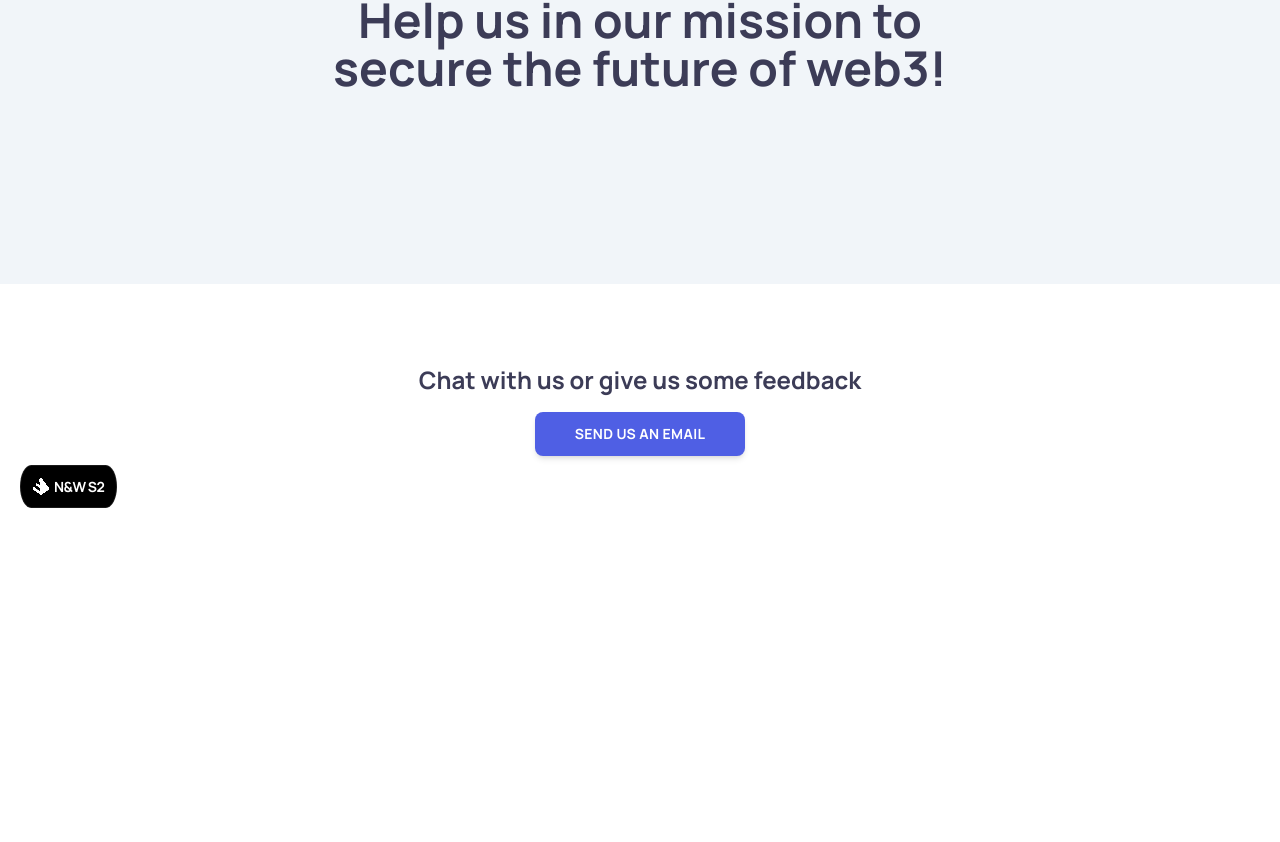
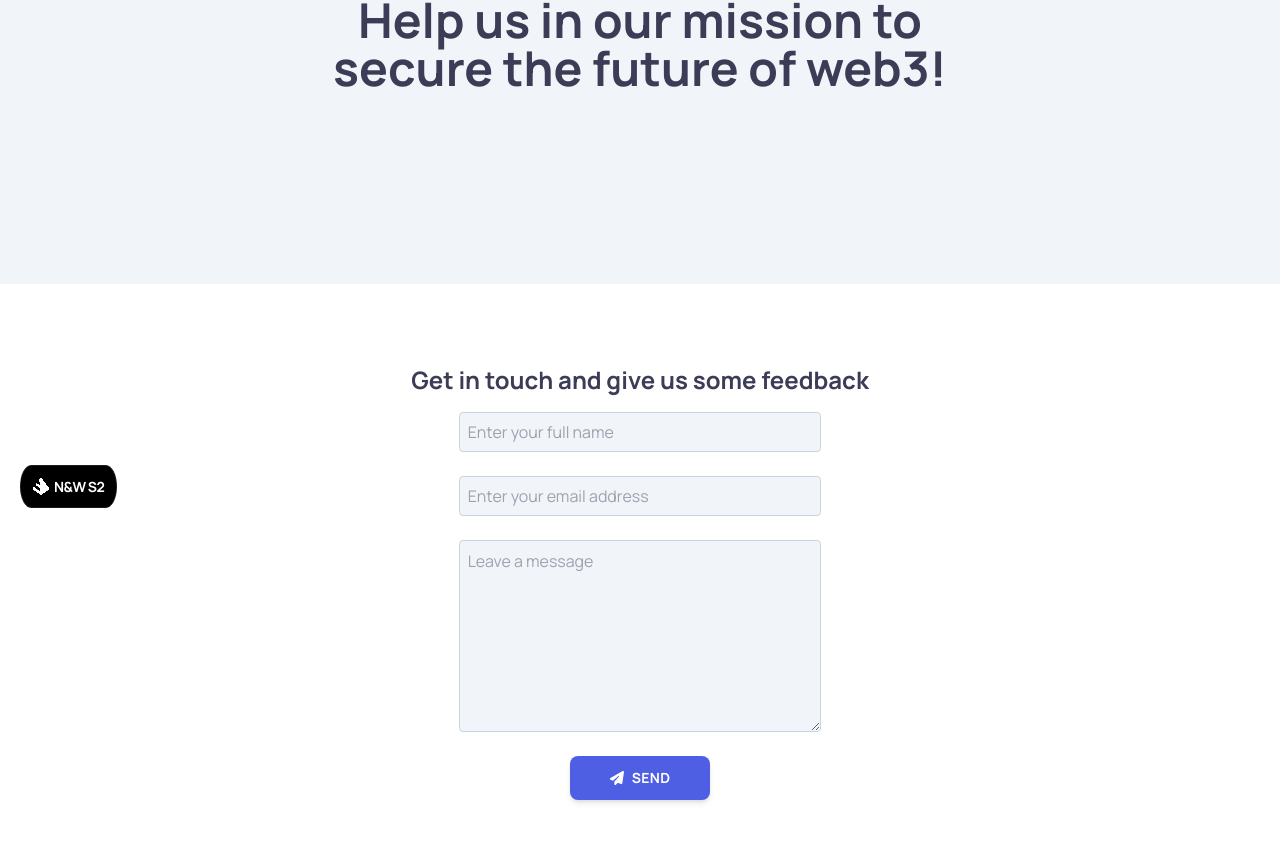
Before and after one commit to AFPedreros/contract-sentinel, a Next.js app: page /contact in a window 1280 px wide. Shown: the part 272-1114 px from the top of the page. Before the commit the page ends 808 px from the top, so only its background shows below. Built offline with nearby package versions, Linux system fonts and the light colour scheme.

Commit message:
make the form send theinfo to my email

```diff
--- /dev/null
+++ b/components/config/nodemailer.js
@@ -0,0 +1,16 @@
+import nodemailer from "nodemailer";
+
+const { EMAIL, EMAIL_PASSWORD } = process.env;
+
+export const transporter = nodemailer.createTransport({
+    service: "gmail",
+    auth: {
+        user: EMAIL,
+        pass: EMAIL_PASSWORD,
+    },
+});
+
+export const mailOptions = {
+    from: EMAIL,
+    to: EMAIL,
+};
--- a/package.json
+++ b/package.json
@@ -15,12 +15,12 @@
     "@fortawesome/free-regular-svg-icons": "^6.2.1",
     "@fortawesome/free-solid-svg-icons": "^6.2.1",
     "@fortawesome/react-fontawesome": "^0.2.0",
-    "@sendgrid/mail": "^7.7.0",
     "@vercel/analytics": "^0.1.6",
     "eslint": "8.27.0",
     "eslint-config-next": "13.0.3",
     "framer-motion": "^6.5.1",
     "next": "13.0.3",
+    "nodemailer": "^6.8.0",
     "openai": "^3.1.0",
     "react": "18.2.0",
     "react-dom": "18.2.0"
--- a/pages/api/form.js
+++ b/pages/api/form.js
@@ -1,27 +1,27 @@
-const sgMail = require("@sendgrid/mail");
+import { transporter, mailOptions } from "../../components/config/nodemailer";
 
-const { SENDGRID_API_KEY, FROM_EMAIL, TO_EMAIL } = process.env;
-
-sgMail.setApiKey(SENDGRID_API_KEY);
-
-const form = async (req, res) => {
+export default async function form(req, res) {
+    console.log(req.body);
     const body = JSON.parse(req.body);
     const { name, email, message } = body;
 
-    const msg = {
-        to: TO_EMAIL,
-        from: FROM_EMAIL,
-        subject: "Contract Sentinel form",
-        html: `<p><strong$>Name: </strong${name}></p>
-                <p><strong$>Email: </strong${email}></p>
-                <p><strong$>Message: </strong${message}></p>
-            `,
-    };
+    const textData = `${name} ${email} ${email}`;
+    const htmlData = `
+        <h3>${name}</h3>
+        <h3>${email}</h3>
+        <p>${message}</p>
+        `;
 
-    await sgMail.send(msg);
-    console.log(msg);
+    try {
+        await transporter.sendMail({
+            ...mailOptions,
+            subject: "Contract Sentinel form",
+            text: textData,
+            html: htmlData,
+        });
+    } catch (error) {
+        console.log(error);
+    }
 
     res.json({ success: true });
-};
-
-export default form;
+}
--- a/pages/api/generateRecommendations.js
+++ b/pages/api/generateRecommendations.js
@@ -8,9 +8,9 @@ const openai = new OpenAIApi(configuration);
 
 const basePromptPrefix = `Please analyze the smart contract and provide recommendations to improve the vulnerabilities. Follow the next template for each recommendation:
 Recommendation (number): (explanation of the recommendation)
-code example to fix the vulnerability (write the code just for the lines for fix the vulnerability)
+code example to fix the vulnerability: (write the code just for the lines for fix the vulnerability. Format the code for better readability)
 `;
-const generateAction = async (req, res) => {
+export default async function generateAction(req, res) {
     // Run first prompt
 
     let baseCompletion = await openai.createCompletion({
@@ -26,6 +26,4 @@ const generateAction = async (req, res) => {
     res.status(200).json({
         output: basePromptOutput,
     });
-};
-
-export default generateAction;
+}
--- a/pages/api/generateVulnerabilities.js
+++ b/pages/api/generateVulnerabilities.js
@@ -5,7 +5,8 @@ const configuration = new Configuration({
 });
 
 const openai = new OpenAIApi(configuration);
-const generateAction = async (req, res) => {
+
+export default async function generateAction(req, res) {
     // Run first prompt
 
     const basePromptPrefix = `Check if this is a Ethereum solidity smart contract with his constructor:
@@ -45,6 +46,4 @@ const generateAction = async (req, res) => {
     res.status(200).json({
         output: basePromptOutput,
     });
-};
-
-export default generateAction;
+}
--- a/pages/contact.js
+++ b/pages/contact.js
@@ -1,17 +1,18 @@
 import { useState } from "react";
+import { FontAwesomeIcon } from "@fortawesome/react-fontawesome";
+import { faPaperPlane } from "@fortawesome/free-solid-svg-icons";
+
 import Head from "next/head";
 import Header from "../components/Header";
 import BuildspaceLogo from "../components/BuildspaceLogo";
 const Contact = () => {
+    const [isLoading, setIsLoading] = useState(false);
+
     const [form, setForm] = useState({
         name: "",
         email: "",
         message: "",
     });
-
-    const sendEmail = () => {
-        window.open("mailto:felipe.pedreros94@gmail.com");
-    };
 
     const handleChange = (e) => {
         const { value, name } = e.target;
@@ -26,6 +27,8 @@ const Contact = () => {
     const handleOnSubmit = (e) => {
         e.preventDefault();
 
+        setIsLoading(true);
+
         fetch("api/form", {
             method: "POST",
             body: JSON.stringify(form),
@@ -36,6 +39,7 @@ const Contact = () => {
             email: "",
             message: "",
         });
+        setIsLoading(false);
     };
 
     return (
@@ -53,58 +57,88 @@ const Contact = () => {
             </div>
             <div className="my-20 px-6 md:px-0 mx-auto text-center">
                 <h1 className="text-2xl font-semibold   ">
-                    Chat with us or give us some feedback
+                    Get in touch and give us some feedback
                 </h1>
-                <p
-                    className="mx-auto cursor-pointer bg-[#4f5fe4] uppercase text-sm rounded-lg w-fit mt-4 px-10 py-3 text-white
-                    font-semibold tracking-wide md:text-ml hover:bg-[#4351C5] shadow-md"
-                    onClick={sendEmail}
-                >
-                    Send us an email
-                </p>
-                {/* <form
+                <form
                     onSubmit={handleOnSubmit}
-                    className="md:w-2/5 w-full mt-10 flex flex-col p-8 gap-6 text-left mx-auto bg-slate-100 shadow-md"
+                    className="md:w-1/3 w-full mt-4 flex flex-col px-8 gap-6 text-left mx-auto"
                     method="post"
                 >
                     <div className="flex flex-col gap-2">
-                        <label htmlFor="name">Name</label>
                         <input
+                            required={true}
+                            placeholder="Enter your full name"
                             type="text"
                             name="name"
                             value={form.name || ""}
                             onChange={handleChange}
-                            className="w-full rounded p-4 h-10 bg-white"
+                            className="w-full rounded px-2 py-4 h-10 bg-slate-100 border border-slate-300
+                            focus:border-slate-500 focus:border outline-none"
                         />
                     </div>
                     <div className="flex flex-col gap-2">
-                        <label htmlFor="email">Email</label>
                         <input
+                            required={true}
+                            placeholder="Enter your email address"
                             type="email"
                             name="email"
                             value={form.email || ""}
                             onChange={handleChange}
-                            className="w-full rounded p-4 h-10 bg-white"
+                            className="w-full rounded px-2 py-4 h-10 bg-slate-100 border border-slate-300
+                            focus:border-slate-500 focus:border outline-none"
                         />
                     </div>
                     <div className="flex flex-col gap-2">
-                        <label htmlFor="name">Message*</label>
                         <textarea
                             required={true}
-                            placeholder="Message"
+                            placeholder="Leave a message"
                             name="message"
                             value={form.message || ""}
                             onChange={handleChange}
-                            className="w-full rounded p-4 h-32 resize-none bg-white"
+                            className="w-full rounded px-2 py-2 h-48 bg-slate-100 border border-slate-300
+                            focus:border-slate-500 focus:border outline-none"
                         />
                     </div>
                     <button
-                        className="cursor-pointer bg-[#4f5fe4] uppercase text-sm rounded-lg w-full px-10 py-3 text-white
+                        className="cursor-pointer mx-auto bg-[#4f5fe4] uppercase text-sm rounded-lg w-fit px-10 py-3 text-white
                         font-semibold tracking-wide md:text-ml hover:bg-[#3645ca] shadow-md"
                     >
-                        Submit
+                        {isLoading ? (
+                            <div className="flex">
+                                <svg
+                                    class="h-5 mr-2 w-5 animate-spin text-white"
+                                    xmlns="http://www.w3.org/2000/svg"
+                                    fill="none"
+                                    viewBox="0 0 24 24"
+                                >
+                                    <circle
+                                        class="opacity-25"
+                                        cx="12"
+                                        cy="12"
+                                        r="10"
+                                        stroke="currentColor"
+                                        stroke-width="4"
+                                    ></circle>
+                                    <path
+                                        class="opacity-75"
+                                        fill="currentColor"
+                                        d="M4 12a8 8 0 018-8V0C5.373 0 0 5.373 0 12h4zm2 5.291A7.962 7.962 0 014 12H0c0 3.042 1.135 5.824 3 7.938l3-2.647z"
+                                    ></path>
+                                </svg>
+                                <span>Sending...</span>
+                            </div>
+                        ) : (
+                            <div className="flex items-center">
+                                <FontAwesomeIcon
+                                    className="mr-2"
+                                    icon={faPaperPlane}
+                                    size="md"
+                                />
+                                <span>Send</span>
+                            </div>
+                        )}
                     </button>
-                </form> */}
+                </form>
             </div>
             <BuildspaceLogo />
         </div>
```
Also changed, not shown: pages/sentinel.js (+61 -7 lines), 1 other file (tests, documents, lock files or other folders).
